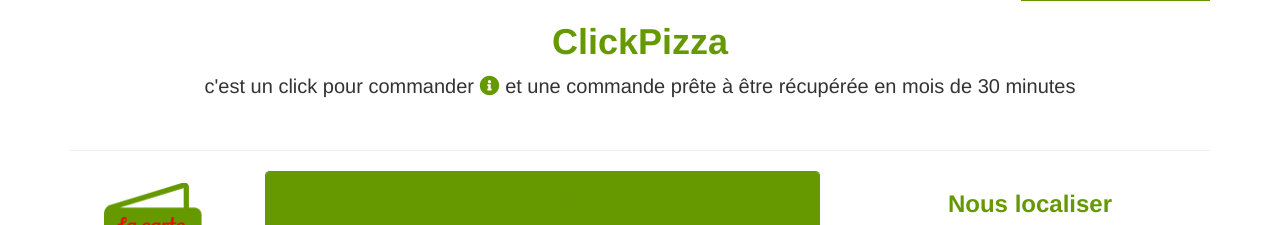
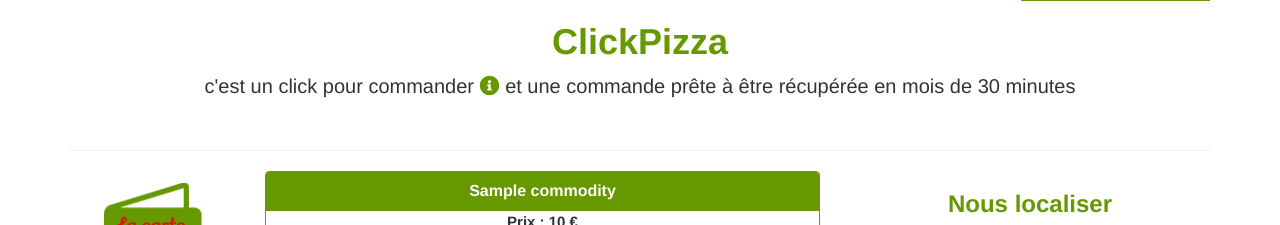
Before and after one commit to SebFolliot/ClickPizza, a PHP site: template views/index.html.twig in a window 1280 px wide. Shown: the part 198-423 px from the top of the page. Run offline with PHP 8.4, Linux system fonts and the light colour scheme; the template is opened without the code that fills it: most values are stand-ins (such as "Sample title", 1, 10 or a date in 2020); grey boxes marked "Sample" are stand-in pictures; some libraries are stand-ins or nearby versions.

Commit message:
Modification du type de titre pour les produits

```diff
--- a/views/index.html.twig
+++ b/views/index.html.twig
@@ -45,7 +45,7 @@
         <div class="panel" style="border-color: #669900">
             <table class="table table-striped table-condensed">
                 <div class="panel-heading" style="background-color: #669900">
-                    <h2 class="panel-title" style="color:white; font-weight: bold">{{ commodity.title }}</h2>
+                    <h4 class="panel-title" style="color:white; font-weight: bold">{{ commodity.title }}</h4>
                 </div>
                 <p style="font-weight: bold">Prix : {{ commodity.price }} €</p>
                 <thead>
@@ -60,7 +60,7 @@
                         <div class="panel" style="border-color: #669900">
                             <table class="table table-striped table-condensed">
                                 <div class="panel-heading" style="background-color: #669900">
-                                    <h2 class="panel-title" style="color:white; font-weight: bold">{{ commodity.title }}</h2>
+                                    <h4 class="panel-title" style="color:white; font-weight: bold">{{ commodity.title }}</h4>
                                 </div>
                                 <p style="font-weight: bold">Prix : {{ commodity.price }} €</p>
                                 <thead>
```
